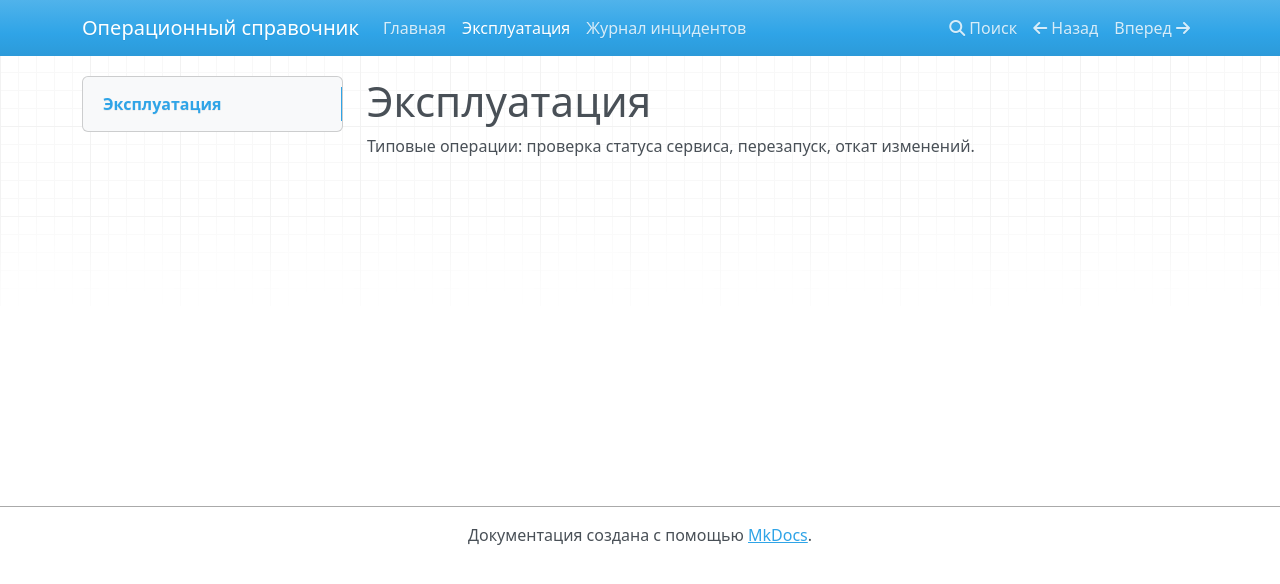
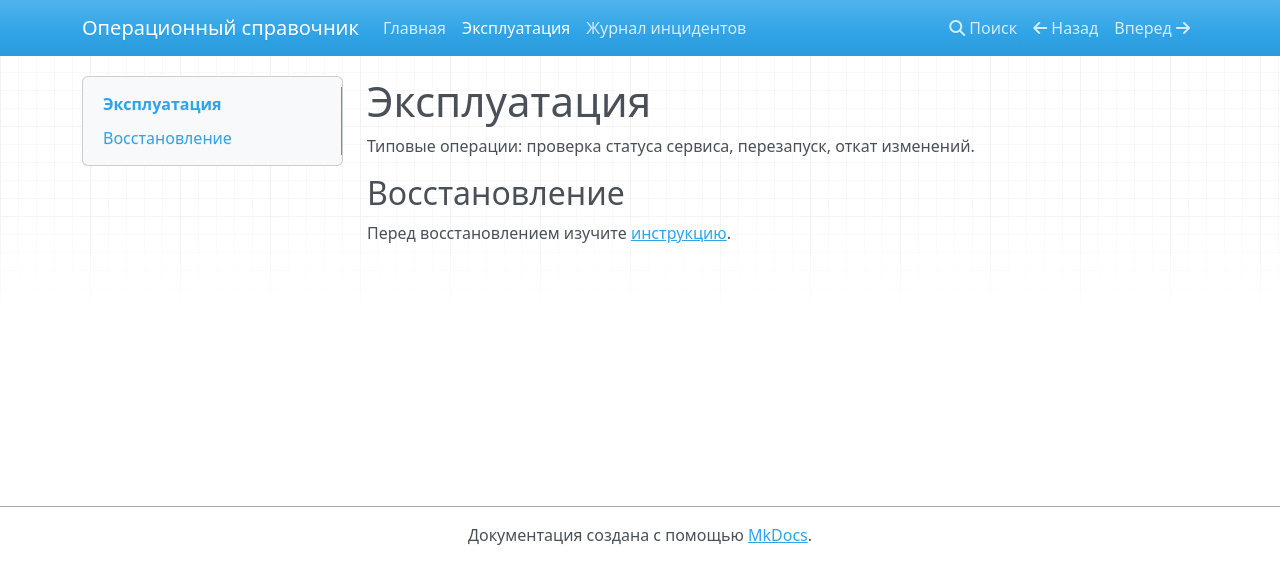
Before and after one commit to katshuuu/devops-docs, an MkDocs documentation site: the page built from docs/runbook.md, in a window 1280 px wide. Shown: the top 584 px of the page. Built offline with MkDocs 1.6.1, drawn with Linux system fonts in a browser that asks for light colours; nearby versions of some CDN libraries.

Commit message:
docs: add recovery section

```diff
--- a/docs/runbook.md
+++ b/docs/runbook.md
@@ -1,3 +1,7 @@
 # Эксплуатация
 
 Типовые операции: проверка статуса сервиса, перезапуск, откат изменений.
+
+## Восстановление
+
+Перед восстановлением изучите [инструкцию](recovery.md).
```
Also changed, not shown: docs/index.md (+1 -1 lines).
